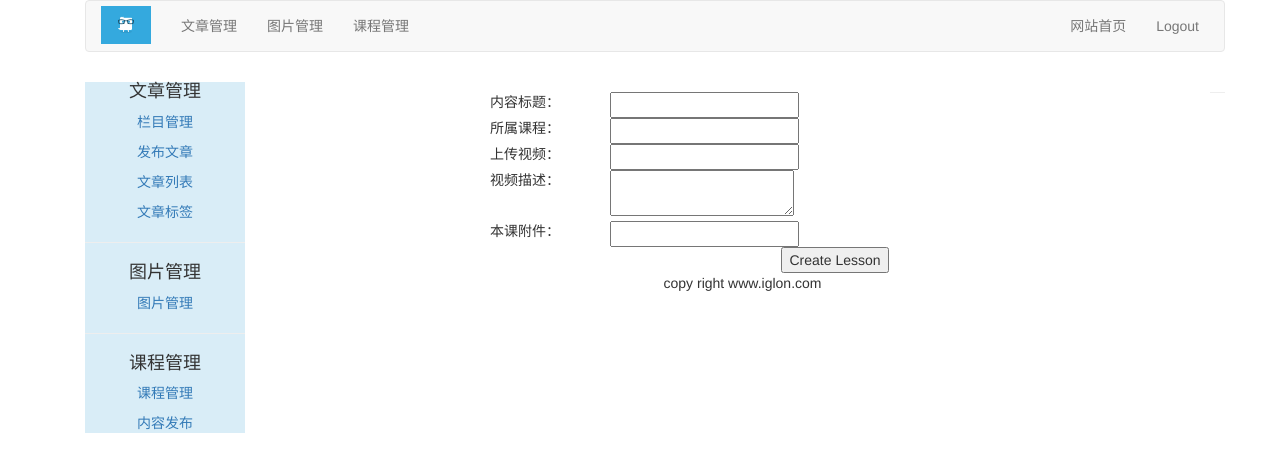
After one commit to glon/django_blog, a Django app: template templates/course/create_lesson.html in a window 1280 px wide. The commit adds this page. Shown: the top 472 px of the page. Run offline with Django 3.2, Linux system fonts and the light colour scheme; the template is opened without the code that fills it, so the values that code supplies are empty, except form fields; form fields are guessed from the names that the template uses; parts of the project's set-up code (start-up, migrations or seed data) failed here and were passed over; some libraries are stand-ins or nearby versions.

Commit message:
课程内容的视图

```diff
--- a/course/fields.py
+++ b/course/fields.py
@@ -13,7 +13,7 @@ class OrderField(models.PositiveIntegerField):
                 if self.for_fields:
                     query = {field: getattr(model_instance, field) for field in self.for_fields}
                     qs = qs.filter(**query)
-                last_item = qs.lastest(self.attname)
+                last_item = qs.latest(self.attname)
                 value = last_item.order + 1
             except ObjectDoesNotExist:
                 value = 0
--- a/course/urls.py
+++ b/course/urls.py
@@ -1,6 +1,6 @@
 from django.conf.urls import url
 from django.views.generic import TemplateView
-from .views import AboutView, CourseListView, ManageCourseListView, CreateCourseView, DeleteCourseView
+from .views import AboutView, CourseListView, ManageCourseListView, CreateCourseView, DeleteCourseView, CreateLessonView
 
 urlpatterns = [
     # url(r'about/$', TemplateView.as_view(template_name='course/about.html')),
@@ -9,4 +9,5 @@ urlpatterns = [
     url(r'manage-course/$', ManageCourseListView.as_view(), name='manage_course'),
     url(r'create-course/$', CreateCourseView.as_view(), name='create_course'),
     url(r'delete-course/(?P<pk>\d+)/$', DeleteCourseView.as_view(), name='delete_course'),
+    url(r'create-lesson/$', CreateLessonView.as_view(), name='create_lesson'),
 ]
--- a/templates/article/leftsider.html
+++ b/templates/article/leftsider.html
@@ -15,5 +15,6 @@
     <div class="text-center" style="margin-top: 5px">
         <p><h4>课程管理</h4></p>
         <p><a href="{% url 'course:manage_course' %}">课程管理</a></p>
+        <p><a href="{% url 'course:create_lesson' %}">内容发布</a></p>
     </div>
 </div>
--- /dev/null
+++ b/templates/course/create_lesson.html
@@ -0,0 +1,32 @@
+{% extends 'article/base.html' %}
+{% block title %}create lesson{% endblock %}
+{% block content %}
+    <div style="margin-left: 200px;margin-top: 10px;">
+        <form enctype="multipart/form-data" action="." method="post" class="form-horizontal">
+            {% csrf_token %}
+            <div style="margin-top: 10px;">
+                <div class="col-md-2 text-left"><span>内容标题：</span></div>
+                <div class="col-md-10 text-left">{{ form.title }}</div>
+            </div>
+            <div style="margin-top: 20px;">
+                <div class="col-md-2 text-left"><span>所属课程：</span></div>
+                <div class="col-md-10 text-left">{{ form.course }}</div>
+            </div>
+            <div style="margin-top: 20px;">
+                <div class="col-md-2 text-left"><span>上传视频：</span></div>
+                <div class="col-md-10 text-left">{{ form.video }}</div>
+            </div>
+            <div style="margin-top: 20px;">
+                <div class="col-md-2 text-left"><span>视频描述：</span></div>
+                <div class="col-md-10 text-left">{{ form.description }}</div>
+            </div>
+            <div style="margin-top: 20px;">
+                <div class="col-md-2 text-left"><span>本课附件：</span></div>
+                <div class="col-md-10 text-left">{{ form.attach }}</div>
+            </div>
+            <div style="margin-top: 20px;" class="text-center">
+                <input type="submit" value="Create Lesson">
+            </div>
+        </form>
+    </div>
+{% endblock %}
```
Also changed, not shown: course/views.py (+21 -4 lines), db.sqlite3, media/course/user_1/avatar.png (added), media/course/user_1/avatar_AcobyHa.png (added), media/course/user_1/newton.jpg (added), 1 other file.
